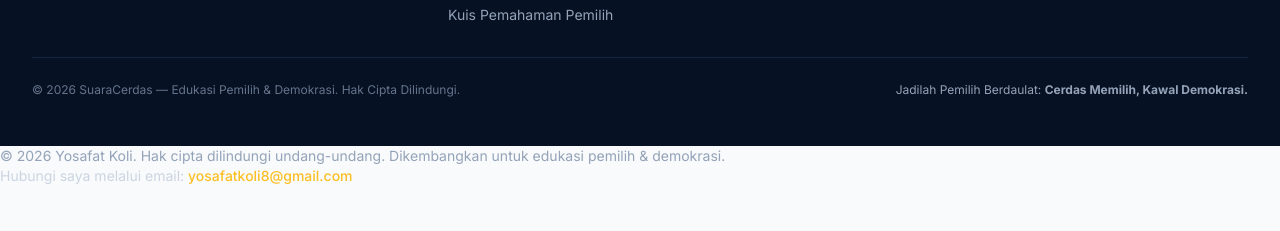
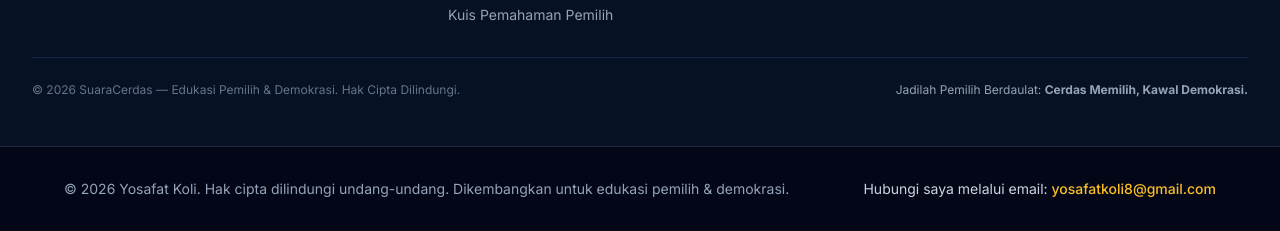
Before and after one commit to yosafatkoli8-tech/SuaraCerdas, a plain HTML site: page index.html in a window 1280 px wide. Shown: the part 5877-6108 px from the top of the page. Before the commit the page ends 6063 px from the top, so only its background shows below. Drawn offline with nearby package versions, Linux system fonts and the light colour scheme.

Commit message:
Update index.html

```diff
--- a/index.html
+++ b/index.html
@@ -1362,10 +1362,10 @@
         // Inisialisasi glosarium saat dimuat
         filterGlossary();
     </script>
-</body>
-</html>
+<footer class="border-t border-slate-800 bg-slate-950 text-slate-300 py-8 px-4">
+    <div class="max-w-6xl mx-auto flex flex-col sm:flex-row items-center justify-between gap-4 text-center sm:text-left">
       <p class="text-sm text-slate-400">
-  © 2026 Yosafat Koli. Hak cipta dilindungi undang-undang. Dikembangkan untuk edukasi pemilih &amp; demokrasi.
+        &copy; 2026 Yosafat Koli. Hak cipta dilindungi undang-undang. Dikembangkan untuk edukasi pemilih &amp; demokrasi.
       </p>
       <p class="text-sm text-slate-300">
         Hubungi saya melalui email:
@@ -1375,3 +1375,5 @@
       </p>
     </div>
   </footer>
+</body>
+</html>
```
Lines whose indentation alone changed are shown as unchanged.
